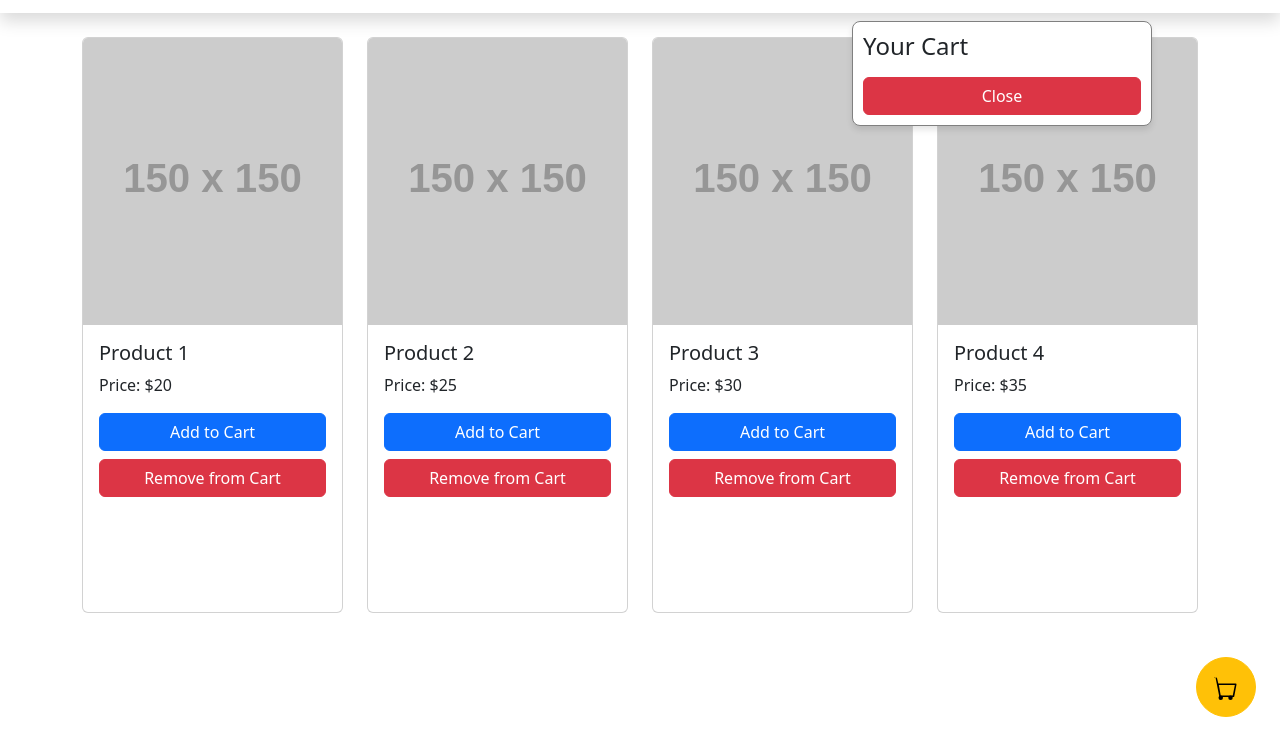
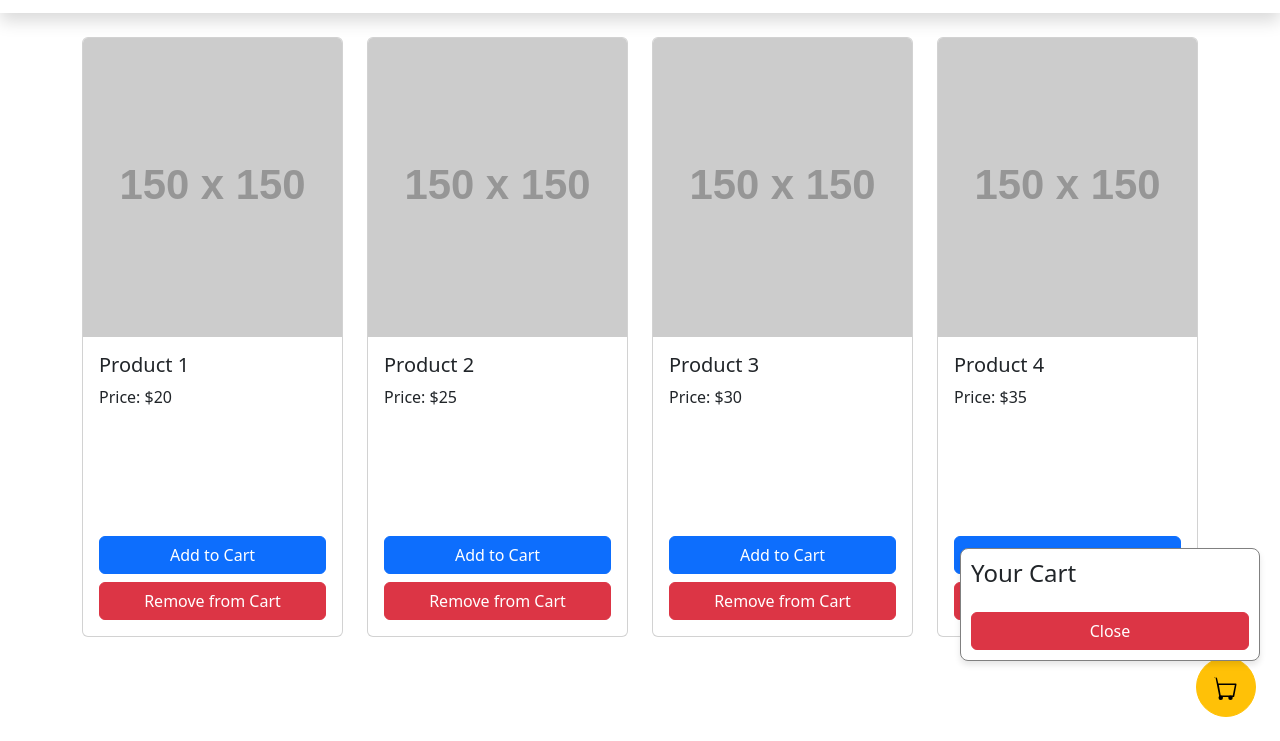
Before and after one commit to BMAsekunowo/CartWifMe, a plain HTML site: page index.html in a window 1280 px wide. Both pictures are taken after a click on the button 1226 px from the left and 746 px from the top of the page. Shown: the part 59-800 px from the top of the page. Drawn offline with nearby package versions, Linux system fonts and the light colour scheme; placeholder pictures from the web are drawn by us.

Commit message:
new-commit

```diff
--- a/index.html
+++ b/index.html
@@ -41,48 +41,68 @@
 
     <!-- Products Section -->
     <div class="container mt-4">
-        <div class="row row-cols-1 row-cols-sm-2 row-cols-md-3 row-cols-lg-4 g-4" style="height: 600px;">
+        <div class="row row-cols-1 row-cols-sm-2 row-cols-md-3 row-cols-lg-4 g-4">
+            <!-- Product 1 -->
             <div class="col">
-                <div class="card h-100" style="height: 100%;">
+                <div class="card" style="height: 600px;">
                     <img src="https://via.placeholder.com/150" alt="Product 1" class="card-img-top" style="height: 50%; object-fit: cover;">
-                    <div class="card-body">
+                    <div class="card-body d-flex flex-column justify-content-between">
+                        <div>
                             <h5 class="card-title">Product 1</h5>
                             <p class="card-text">Price: $20</p>
-                        <button class="btn btn-primary w-100 mb-2" onclick="addToCart()">Add to Cart</button>
-                        <button class="btn btn-danger w-100" onclick="removeFromCart()">Remove from Cart</button>
+                        </div>
+                        <div>
+                            <button class="btn btn-primary w-100 mb-2" onclick="addToCart('Product 1', 20, 'https://via.placeholder.com/150')">Add to Cart</button>
+                            <button class="btn btn-danger w-100" onclick="removeFromCart('Product 1')">Remove from Cart</button>
                         </div>
                     </div>
                 </div>
+            </div>
+            <!-- Product 2 -->
             <div class="col">
-                <div class="card h-100" style="height: 100%;">
+                <div class="card" style="height: 600px;">
                     <img src="https://via.placeholder.com/150" alt="Product 2" class="card-img-top" style="height: 50%; object-fit: cover;">
-                    <div class="card-body">
-                        <h5 class="card-title name">Product 2</h5>
+                    <div class="card-body d-flex flex-column justify-content-between">
+                        <div>
+                            <h5 class="card-title">Product 2</h5>
                             <p class="card-text">Price: $25</p>
-                        <button class="btn btn-primary w-100 mb-2" onclick="addToCart()">Add to Cart</button>
-                        <button class="btn btn-danger w-100" onclick="removeFromCart()">Remove from Cart</button>
+                        </div>
+                        <div>
+                            <button class="btn btn-primary w-100 mb-2" onclick="addToCart('Product 2', 25, 'https://via.placeholder.com/150')">Add to Cart</button>
+                            <button class="btn btn-danger w-100" onclick="removeFromCart('Product 2')">Remove from Cart</button>
                         </div>
                     </div>
                 </div>
+            </div>
+            <!-- Product 3 -->
             <div class="col">
-                <div class="card h-100" style="height: 100%;">
+                <div class="card" style="height: 600px;">
                     <img src="https://via.placeholder.com/150" alt="Product 3" class="card-img-top" style="height: 50%; object-fit: cover;">
-                    <div class="card-body">
+                    <div class="card-body d-flex flex-column justify-content-between">
+                        <div>
                             <h5 class="card-title">Product 3</h5>
                             <p class="card-text">Price: $30</p>
-                        <button class="btn btn-primary w-100 mb-2" onclick="addToCart()">Add to Cart</button>
-                        <button class="btn btn-danger w-100" onclick="removeFromCart()">Remove from Cart</button>
+                        </div>
+                        <div>
+                            <button class="btn btn-primary w-100 mb-2" onclick="addToCart('Product 3', 30, 'https://via.placeholder.com/150')">Add to Cart</button>
+                            <button class="btn btn-danger w-100" onclick="removeFromCart('Product 3')">Remove from Cart</button>
                         </div>
                     </div>
                 </div>
+            </div>
+            <!-- Product 4 -->
             <div class="col">
-                <div class="card h-100" style="height: 100%;">
+                <div class="card" style="height: 600px;">
                     <img src="https://via.placeholder.com/150" alt="Product 4" class="card-img-top" style="height: 50%; object-fit: cover;">
-                    <div class="card-body">
+                    <div class="card-body d-flex flex-column justify-content-between">
+                        <div>
                             <h5 class="card-title">Product 4</h5>
                             <p class="card-text">Price: $35</p>
-                        <button class="btn btn-primary w-100 mb-2" onclick="addToCart()">Add to Cart</button>
-                        <button class="btn btn-danger w-100" onclick="removeFromCart()">Remove from Cart</button>
+                        </div>
+                        <div>
+                            <button class="btn btn-primary w-100 mb-2" onclick="addToCart('Product 4', 35, 'https://via.placeholder.com/150')">Add to Cart</button>
+                            <button class="btn btn-danger w-100" onclick="removeFromCart('Product 4')">Remove from Cart</button>
+                        </div>
                     </div>
                 </div>
             </div>
@@ -99,10 +119,10 @@
     </button>
 
     <!-- Cart Page -->
-    <div id="cart-page" style="display: none; position: fixed; top: 10%; right: 10%; width: 300px; background: white; border: 1px solid gray; box-shadow: 0px 4px 6px rgba(0, 0, 0, 0.1); z-index: 1000; padding: 10px; border-radius: 8px;">
+    <div id="cart-page" style="display: none; position: fixed; bottom: 80px; right: 20px; width: 300px; background: white; border: 1px solid gray; box-shadow: 0px 4px 6px rgba(0, 0, 0, 0.1); z-index: 1000; padding: 10px; border-radius: 8px;">
         <h4>Your Cart</h4>
         <ul id="cart-items" style="list-style: none; padding: 0;"></ul>
-        <button onclick="closeCartPage()" class="btn btn-danger w-100">Close</button>
+        <button onclick="closeCartPage()" class="btn btn-danger w-100 mt-2">Close</button>
     </div>
 
     <script src="https://cdn.jsdelivr.net/npm/bootstrap@5.3.0/dist/js/bootstrap.bundle.min.js"></script>
--- a/index.js
+++ b/index.js
@@ -1,18 +1,38 @@
-// alert("I am working properly");
-
-
 let cart = []; // Array to store cart items
 
 // Function to add an item to the cart
 function addToCart(name, price, image) {
-    cart.push({ name, price, image });
-    updateCartCount();
+    if (!name || !price || !image) {
+        alert("Product details are incomplete. Please try again.");
+        return;
+    }
+
+    const existingItem = cart.find(item => item.name === name);
+    if (!existingItem) {
+        cart.push({ name, price, image });
+        updateCartCount();
+        alert(`${name} has been added to the cart!`);
+    } else {
+        alert(`${name} is already in the cart.`);
+    }
 }
 
 // Function to remove an item from the cart
 function removeFromCart(name) {
-    cart = cart.filter(item => item.name !== name);
-    updateCartCount();
+    if (!name) {
+        alert("Product name is missing. Please try again.");
+        return;
+    }
+
+    const initialLength = cart.length;
+    cart = cart.filter(item => item.name !== name); // Remove item by name
+    if (cart.length < initialLength) {
+        updateCartCount();
+        alert(`${name} has been removed from the cart.`);
+        openCartPage(); // Refresh the cart page to reflect changes
+    } else {
+        alert(`${name} is not in the cart.`);
+    }
 }
 
 // Function to update the cart count badge
@@ -28,7 +48,7 @@ function openCartPage() {
     const cartItems = document.getElementById("cart-items");
     cartItems.innerHTML = ""; // Clear previous items
 
-    // Populate cart items
+    // Populate cart items dynamically
     cart.forEach(item => {
         const li = document.createElement("li");
         li.innerHTML = `
```
Lines whose indentation alone changed are shown as unchanged.
